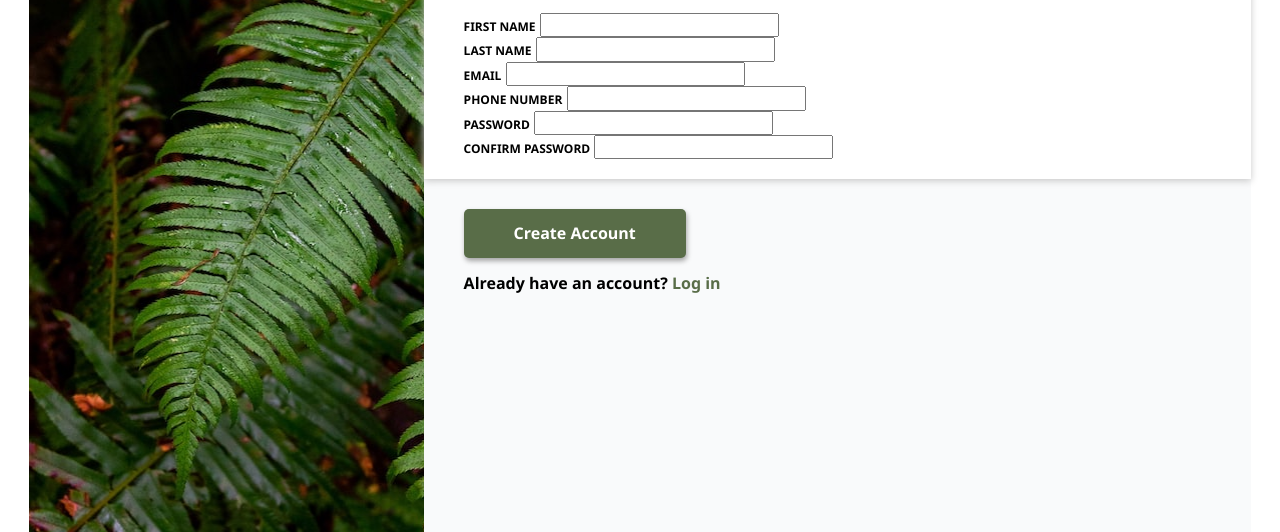
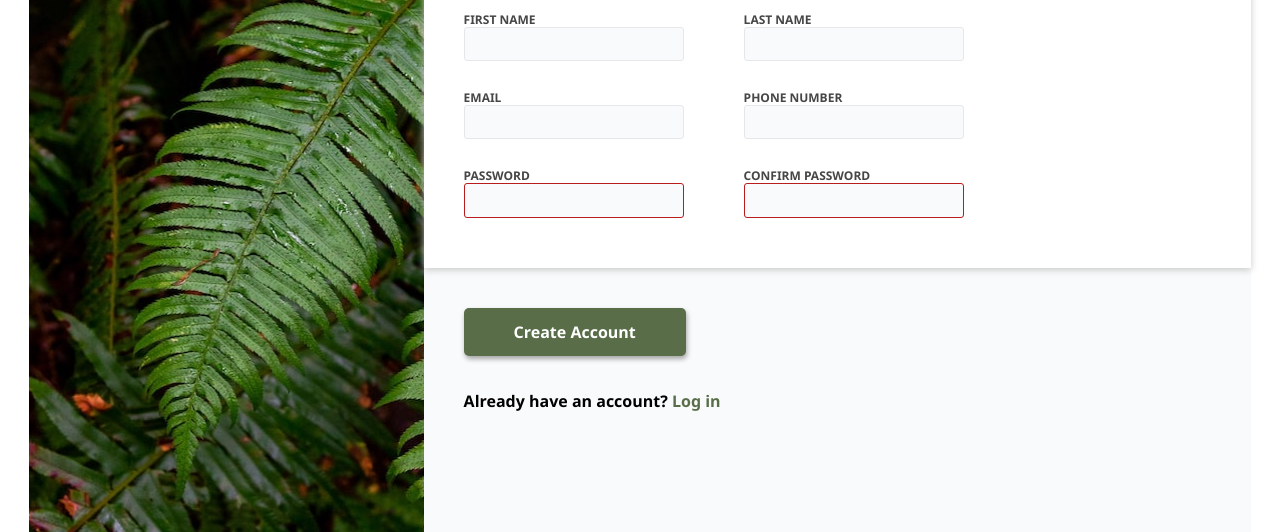
Before and after one commit to Honzi07/odin-sign-up-form, a website: page index.html in a window 1280 px wide. Shown: the part 268-800 px from the top of the page. Drawn offline with nearby package versions, Linux system fonts and the light colour scheme.

Commit message:
most of the style for the form and input elements and button on hover style

```diff
--- a/style.css
+++ b/style.css
@@ -60,7 +60,7 @@ h1 {
     padding: 10px 0;
 }
 
-p > span {
+span {
     display: block;
 }
 
@@ -86,9 +86,38 @@ button {
 }
 
 label {
+    color: #464646;
+    display: block;
     font-size: 0.75rem;
     text-transform: uppercase;
     font-weight: bold;
+}
+
+form {
+    display: flex;
+    flex-wrap: wrap;
+    flex-direction: row;
+    justify-content: space-between;
+    max-width: 500px;
+}
+
+input {
+    background-color: #F9FAFB;
+    border: 1px solid #E5E7EB;
+    border-radius: 3px;
+    padding: 7px;
+    margin-bottom: 30px;
+    width: 220px;
+}
+
+input:focus {
+    outline:none;
+    border: 1px solid #5286ed;
+    box-shadow: 1px 2px 6px 1px #c9c9c9;
+}
+
+input[type='password']:invalid {
+    border: 1px solid #B91C1C;
 }
 
 .account {
@@ -96,21 +125,22 @@ label {
     margin-left: 40px;
 }
 
-.account > button {
+button {
     background-color: #596D48;
     color: white;
     padding: 15px 50px;
     border: 0;
     border-radius:5px;
     box-shadow: 1px 3px 5px 0px #a4a4a4;
+    margin: 10px 0 20px;
+}
+
+button:hover {
+    background-color: #6b8557;
+    cursor: pointer;
 }
 
 a {
     text-decoration: none;
     color: #596D48;
 }
-
-button:hover {
-    background-color: #6d8658;
-    cursor: pointer;
-}
```
